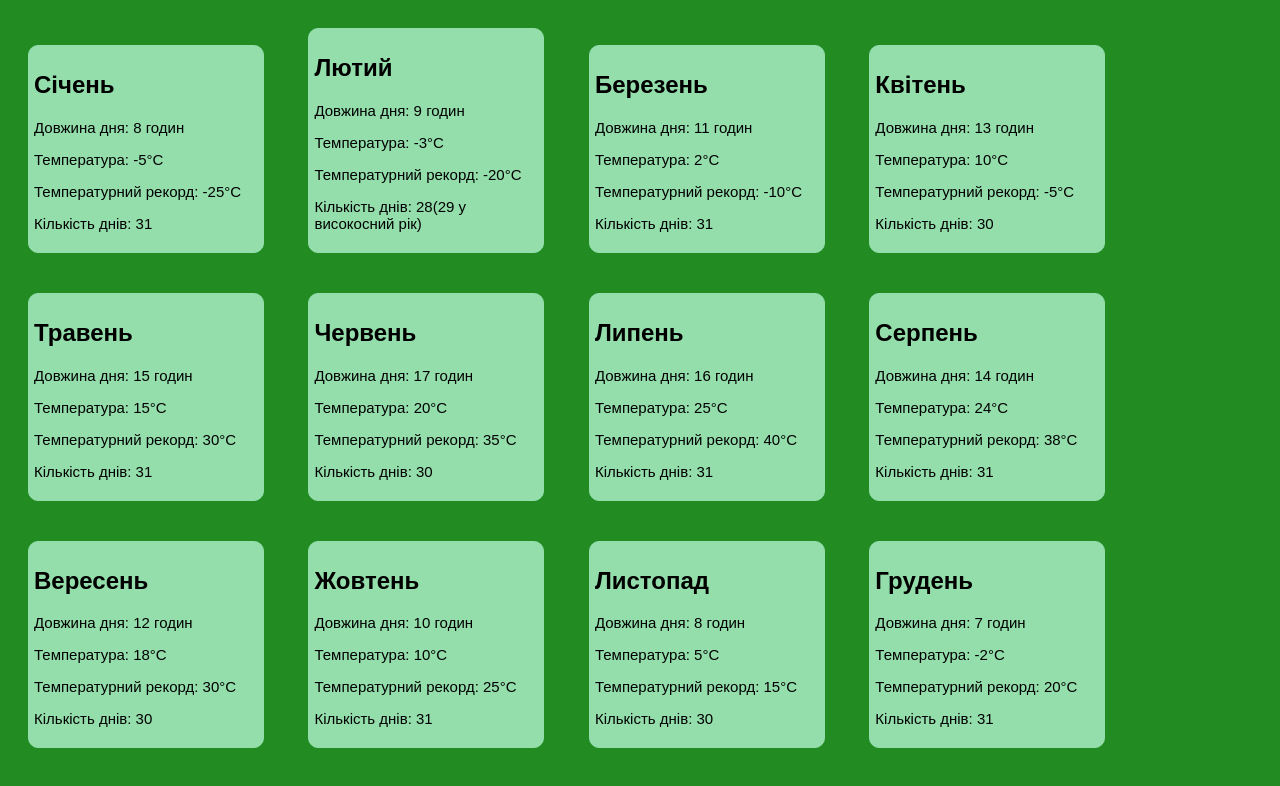
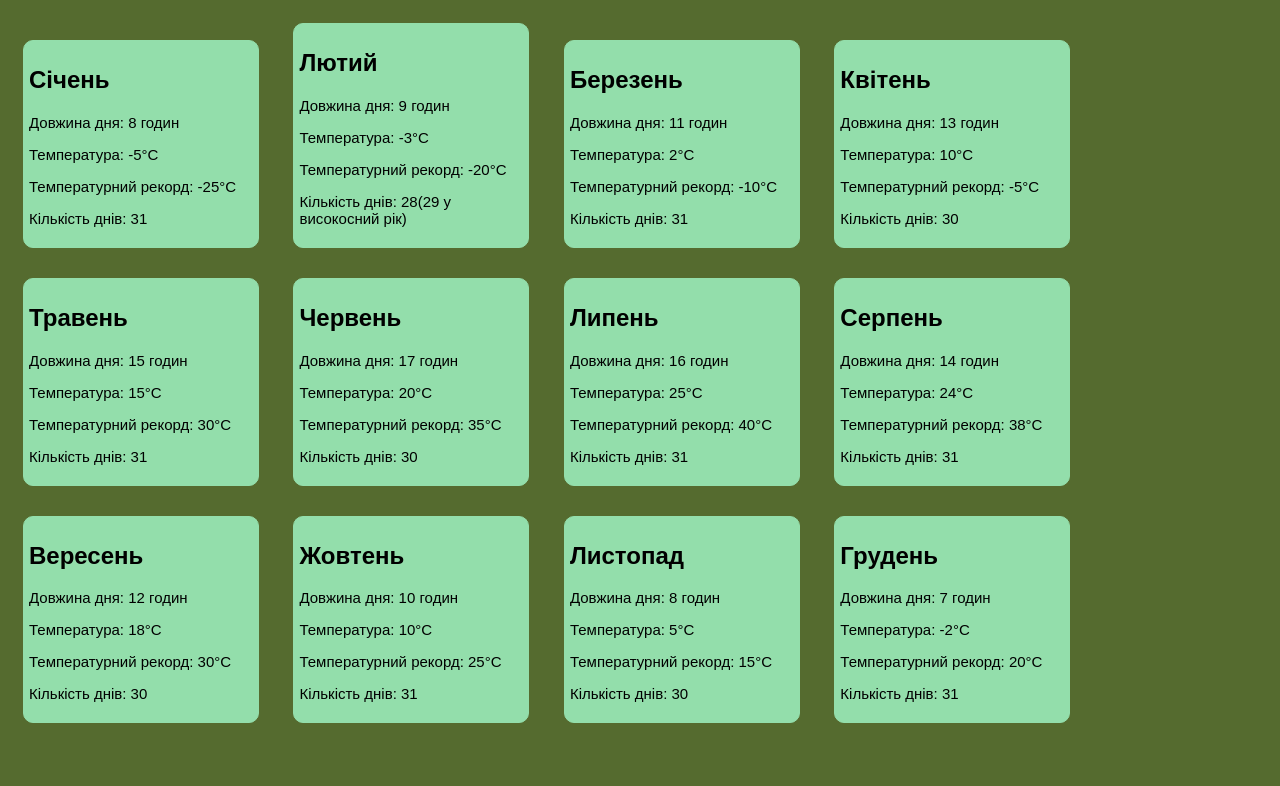
Before and after one commit to andrianandrushko/html, a plain HTML site: page homework2/hw2.3/hw2.3.html in a window 1280 px wide. Drawn offline with Linux system fonts and the light colour scheme.

Commit message:
add some changes

```diff
--- a/homework2/hw2.3/hw2.3.css
+++ b/homework2/hw2.3/hw2.3.css
@@ -1,7 +1,7 @@
 body
 {
     font-family: Arial, sans-serif;
-    background-color: forestgreen;
+    background-color: darkolivegreen;
     color: black;
     text-align: left;
 }
@@ -9,7 +9,7 @@ body
 {
     border: 1px solid #93deab;
     border-radius: 10px;
-    margin: 20px;
+    margin: 15px;
     padding: 5px;
     display: inline-block;
     height: 30%;
@@ -20,3 +20,8 @@ p {
     color: black;
     font-size: 15px;
 }
+.month:hover {
+    background-color: #93deab;
+    transform: scale(1.1);
+    transition: 2s;
+}
```
